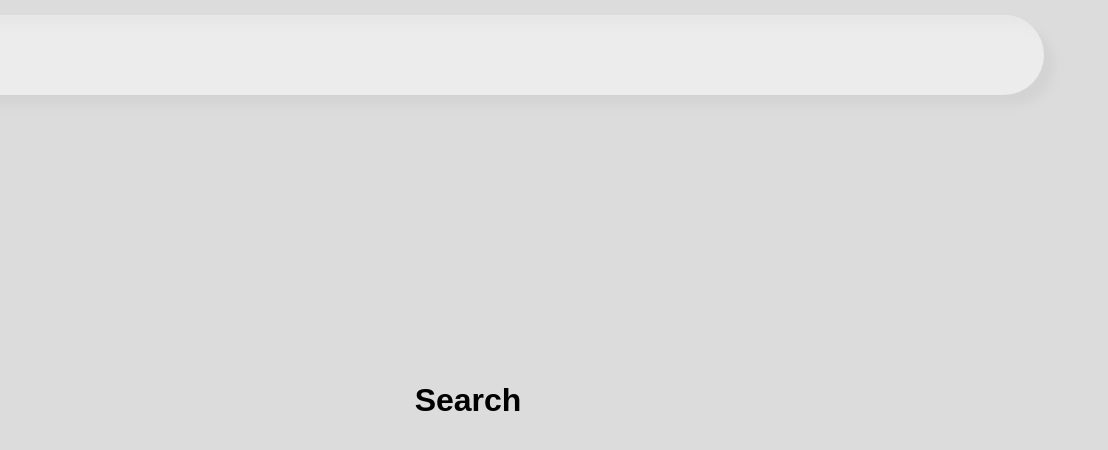
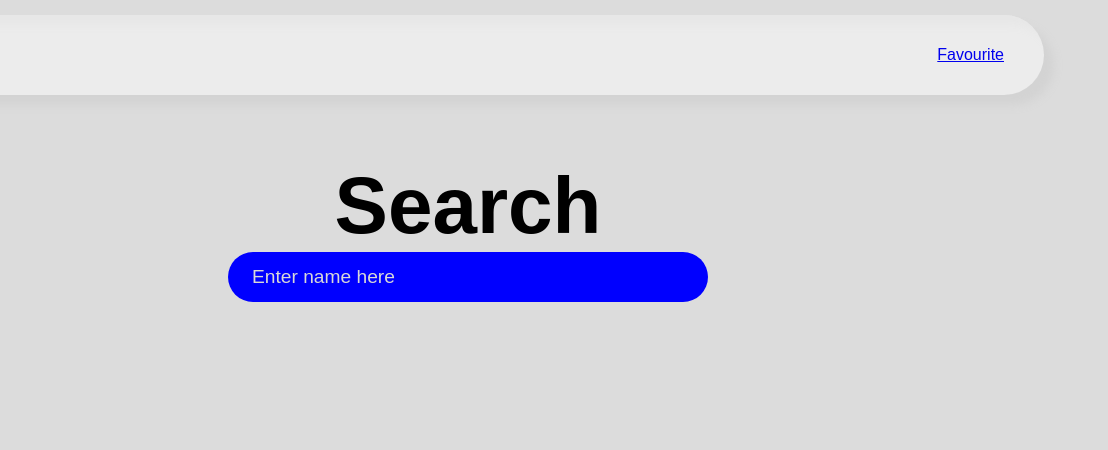
Before and after one commit to sudhanshu1010/l004SuperheroHunter, a plain HTML site: page index.html in a window 1280 px wide. Shown: the full height of the page, 172-1280 px from the left. Drawn offline with Linux system fonts and the light colour scheme.

```diff
--- /dev/null
+++ b/Keys.txt
@@ -0,0 +1,2 @@
+Public key: 218c68db0b36c6f579524361323e364e
+Private key: 05be9773f60f7a97134b66c76083a140312d55ef
--- a/index.html
+++ b/index.html
@@ -18,17 +18,21 @@
                 <img class="logo2" src="./Images/Logo outline.png" alt="">
             </a>
         </div>
-        <div >
-            <a href=""></a>
+        <div>
+            <a href="./FavSuperhero.html">Favourite</a>
         </div>
     </nav>
 
     <div class="main-container">
-        <h1>Search</h1>
-        <div class="search-bar-container"></div>
+        <h1 title="Search">Search</h1>
+        <div class="search-bar-container">
+            <div class="search-bar"><input type="text" id="input-text" placeholder="Enter name here"></div>
+            <div id="autocomplete-list" class="autocomplete-items"></div>
+        </div>
     </div>
 
 
 </body>
+<script src="./script.js"></script>
 
 </html>
--- a/style.css
+++ b/style.css
@@ -58,8 +58,40 @@
     display: flex;
     flex-direction: column;
     align-items: center;
-    justify-content: center;
+    /* justify-content: center; */
+
+    padding: 10rem 0 0 0;
+
 }
 
+.main-container h1 {
+    font-size: 5rem;
+}
+
+.search-bar {
+    height: 50px;
+    width: 30rem;
+    background-color: blue;
+    padding: 5% 5%;
+    border-radius: 50px;
+
+    display: flex;
+    align-items: center;
+    justify-content: start;
+}
+
+#input-text {
+    width: 100%;
+    background: none;
+    border: none;
+    outline: none;
+
+    font-size: 1.2rem;
+    color: white;
+}
+
+::placeholder {
+    color: rgb(216, 216, 216);
+}
 
 /* search container homepage styling ends */
```
Also changed, not shown: FavSuperhero.html (+12 -1 lines), 1 other file.
